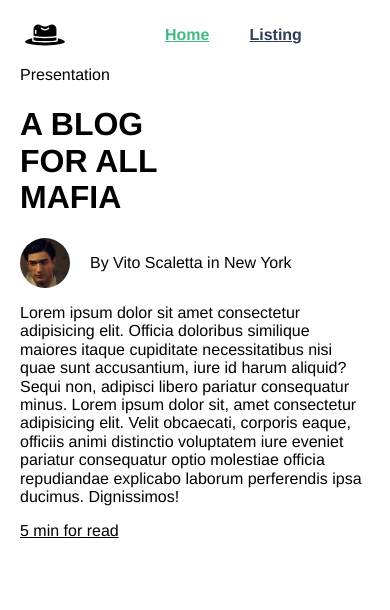
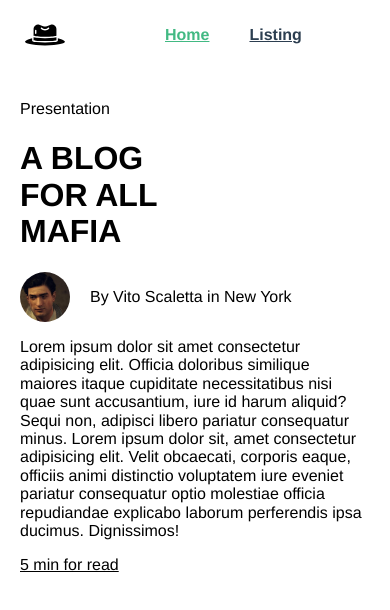
Before and after one commit to MaksymY/web2-pwa, a Vue app: page / in a window 390 px wide. Shown: the top 610 px of the page. Built offline with nearby package versions, Linux system fonts and the light colour scheme.

Commit message:
adding loader

```diff
--- /dev/null
+++ b/src/components/Loader.vue
@@ -0,0 +1,43 @@
+<template>
+    <div class="content">
+        <div class="content__loader"></div>
+    </div>
+</template>
+<style lang="scss">
+.content {
+    position: absolute;
+    display: flex;
+    justify-content: center;
+    align-items: center;
+    height: 70%;
+    width: 100%;
+
+    &__loader {
+        left: 0;
+        right: 0;
+        -webkit-animation: spin 1s linear infinite;
+        animation: spin 1s linear infinite;
+        border: 3px solid #ddd;
+        border-top: 3px solid #42a5f5;
+        border-radius: 50%;
+        height: 75px;
+        width: 75px;
+    }
+
+    @-webkit-keyframes spin {
+        to {
+            border-top-color: #ec407a;
+            -webkit-transform: rotate(360deg);
+            transform: rotate(360deg);
+        }
+    }
+
+    @keyframes spin {
+        to {
+            border-top-color: #ec407a;
+            -webkit-transform: rotate(360deg);
+            transform: rotate(360deg);
+        }
+    }
+}
+</style>
--- a/src/views/Home.vue
+++ b/src/views/Home.vue
@@ -52,6 +52,10 @@ export default {
     text-decoration: underline;
   }
   @media (max-width: 700px) {
+    &__title {
+      margin-top: 50px;
+    }
+
     &__image {
       display: none;
     }
--- a/src/views/Listing.vue
+++ b/src/views/Listing.vue
@@ -1,7 +1,8 @@
 <template>
   <div class="listing">
     <h1 class="listing__title">The Stories.</h1>
-    <ul class="listing__content">
+    <Loader v-if="!posts"/>
+    <ul v-else class="listing__content">
       <li
         class="listing__card"
         v-for="(post, i) in posts"
@@ -30,11 +31,15 @@
 
 <script>
 import { getArticles } from "@/api.js";
+import Loader from "@/components/Loader.vue"
 
 export default {
   name: "Listing",
+  components: {
+    Loader,
+  },
   data: () => ({
-    posts: [],
+    posts: null,
     img: "",
 	}),
   created() {
@@ -51,7 +56,7 @@ export default {
 <style lang="scss">
   .listing {
     text-align: center;
-    margin-top: 55px;
+    margin-top: 80px;
 
     &__content {
       list-style-type: none;
```
Also changed, not shown: 1 other file (tests, documents, lock files or other folders).
